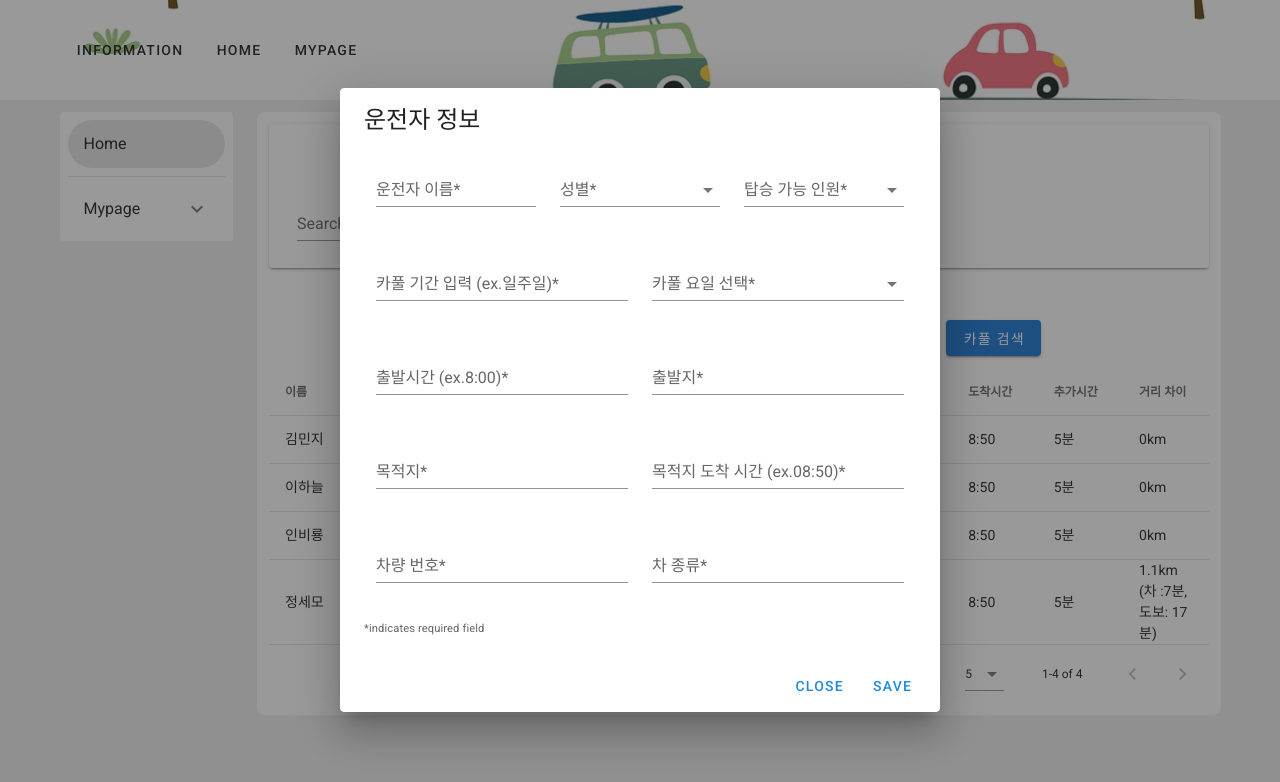
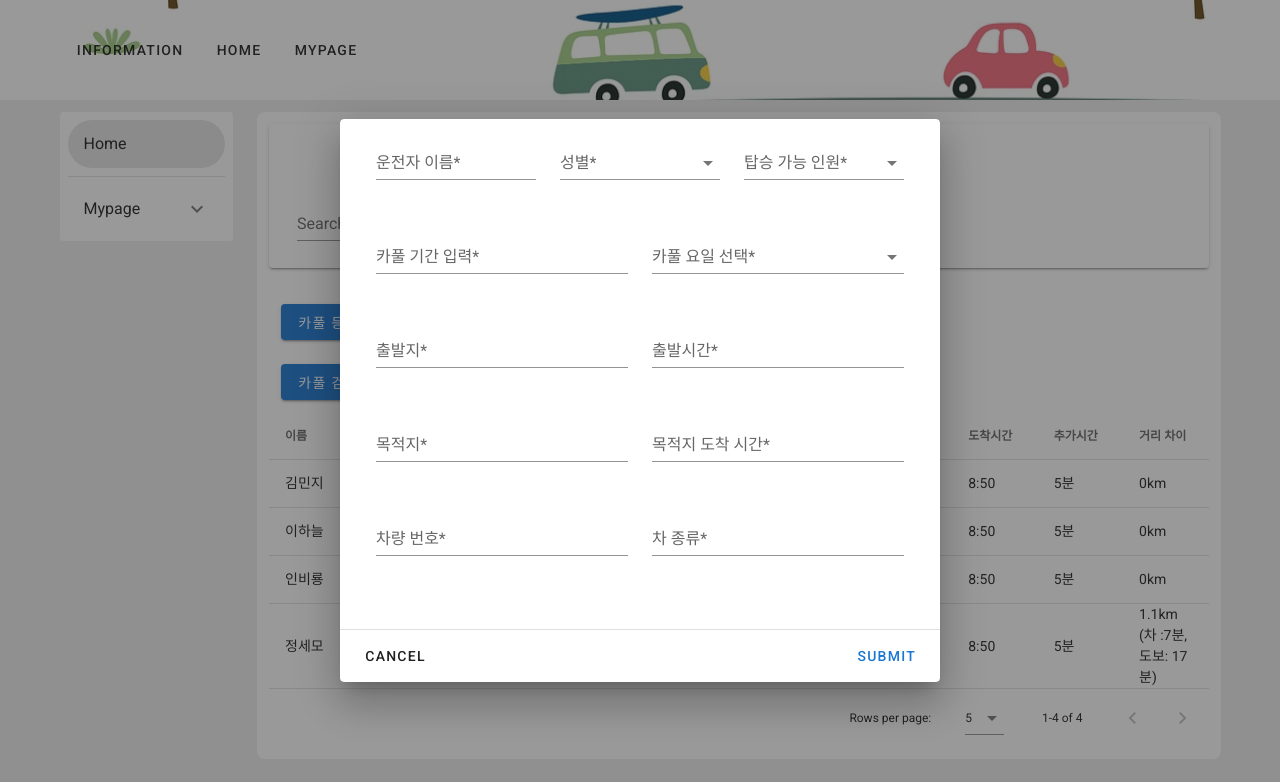
Before and after one commit to subeen-park/car-project, a Vue app: page / in a window 1280 px wide. Both pictures are taken after a click on the button "카풀 등록". Shown: the top 782 px of the page. Built offline with nearby package versions, Linux system fonts and the light colour scheme.

Commit message:
<<10주차>> 카풀 등록 유효성 검사 구현. => 카풀 등록 100% 구현, 추가 소요시간, 탑승자 탑승 시간은 x

```diff
--- a/src/views/Home.vue
+++ b/src/views/Home.vue
@@ -7,59 +7,6 @@
 <p align="center"> 카풀 검색 필터 </p>
 
 
-
-<!-- 날짜 선택 , 달력 --> <!--
-    <v-row>
-    <v-col
-      cols="5"
-    >
-      <v-menu
-        ref="menu"
-        v-model="menu"
-        :close-on-content-click="false"
-        :return-value.sync="date"
-        transition="scale-transition"
-        offset-y
-        min-width="auto"
-      >
-        <template v-slot:activator="{ on, attrs }">
-          <v-combobox
-            v-model="date"
-            multiple
-            chips
-            small-chips
-            label="카풀 선택 날짜"
-            prepend-icon="mdi-calendar"
-            readonly
-            v-bind="attrs"
-            v-on="on"
-          ></v-combobox>
-        </template>
-        <v-date-picker
-          v-model="date"
-          no-title
-          scrollable
-          multiple
-        >
-          <v-spacer></v-spacer>
-          <v-btn
-            text
-            color="primary"
-            @click="menu = false"
-          >
-            Cancel
-          </v-btn>
-          <v-btn
-            text
-            color="primary"
-            @click="$refs.menu.save(date)"
-          >
-            OK
-          </v-btn>
-        </v-date-picker>
-      </v-menu>
-    </v-col>
-    </v-row> <!-- 달력 -->
 
     <v-col
     sm="6">
@@ -80,11 +27,12 @@
 
 <br>
 
-      <v-row justify="center"> <!-- 카풀 등록 dialog, 운전자용 -->
+      <v-row > <!-- 카풀 등록 dialog, 운전자용 -->
 
 <v-col
   cols="12"
-sm="6">
+  m="6">
+
     <v-dialog
       v-model="dialog"
       max-width="600px"
@@ -98,33 +46,31 @@ sm="6">
           v-on="on"
 
         >
-
-
          카풀 등록
         </v-btn>
 
       </template>
-      <v-card>
-        <v-card-title>
-          <span class="text-h5">운전자 정보</span>
-        </v-card-title>
+       <v-card ref="form">
         <v-card-text>
           <v-container>
             <v-row>
+
           <v-col
                 cols="12"
                 sm="6"
                 md="4"
               >
           <v-text-field
-                  label="운전자 이름*"
             ref="input_name"
             v-model="input_name"
-                  :rules="[() => !!input_name  || '이름을 입력하세요.']"
+            :rules="[() => !!input_name || '이름을 입력하세요']"
             :error-messages="errorMessages"
+            label="운전자 이름*"
+            placeholder="ex) 김인하"
             required
           ></v-text-field>
           </v-col>
+
 
           <v-col
                 cols="12"
@@ -133,12 +79,15 @@ sm="6">
               >
           <v-select
             :items="['여자', '남자']"
+            ref="input_gender"
+            v-model="input_gender"
+            :rules="[() => !!input_gender || '성별을 선택하세요']"
             label="성별*"
-                  v-model="input_gender"
-                  :rules="[() => !!input_gender || '성별을 선택하세요.']"
             required
           ></v-select>
           </v-col>
+
+
 
          <v-col
                 cols="12"
@@ -147,42 +96,47 @@ sm="6">
               >
           <v-select
             :items="['1', '2', '3', '4', '5', '6']"
+            ref="input_seat"
+            v-model="input_seat"
+            :rules="[() => !!input_seat || '탑승 가능 인원을 선택하세요']"
             label="탑승 가능 인원*"
-                  v-model="input_seat"
-                  :rules="[() => !!input_seat || '성별을 선택하세요.']"
+            required
           ></v-select>
          </v-col>
+
+
+
 
           <v-col
               sm="6">
           <v-text-field
-                  label="카풀 기간 입력 (ex.일주일)*"
+            ref="input_period"
             v-model="input_period"
-                  :rules="[() => !!input_period || '기간을 입력하세요.']"
+            :rules="[() => !!input_period || 'This field is required']"
+            label="카풀 기간 입력*"
+            required
+            placeholder="ex) 1개월"
           ></v-text-field>
           </v-col>
+
+
+
 
           <v-col
               sm="6">
            <v-autocomplete
             :items="['월요일', '화요일', '수요일', '목요일', '금요일', '토요일', '일요일']"
+            ref="input_day"
+            v-model="input_day"
+            :rules="[() => !!input_day || '요일을 선택하세요']"
             label="카풀 요일 선택*"
-                  v-model="input_day"
-                  :rules="[() => !!input_day || '날짜를 선택하세요.']"
-                  multiple
-                ></v-autocomplete>
+            required
+          >
+           </v-autocomplete>
           </v-col>
 
 
-              <v-col
-              cols="12"
-              sm="6">
-                <v-text-field
-                  label="출발시간 (ex.8:00)*"
-                  v-model="input_start_time"
-                  :rules="[() => !!input_start_time || '시간을 입력하세요.']"
-                ></v-text-field>
-              </v-col>
+
 
 
           <v-col
@@ -190,11 +144,18 @@ sm="6">
               sm="6"
               >
                 <v-text-field
+                  ref="input_start_point"
                   label="출발지*"
                   v-model="input_start_point"
                   :rules="[() => !!input_start_point || '출발지를 입력하세요.']"
+                  required
+                  placeholder="ex) 주안역"
                 ></v-text-field>
               </v-col>
+
+
+
+
 
 
 
@@ -202,19 +163,47 @@ sm="6">
               cols="12"
               sm="6">
                 <v-text-field
-                  label="목적지*"
-                  v-model="input_destination"
-                  :rules="[() => !!input_destination || '목적지를 입력하세요.']"
+                  ref="input_start_time"
+                  label="출발시간*"
+                  v-model="input_start_time"
+                  :rules="[() => !!input_start_time || '출발시간을 입력하세요.']"
+                  required
+                  placeholder="ex) 8:00"
                 ></v-text-field>
               </v-col>
+
+
+
+
+
+
 
               <v-col
               cols="12"
               sm="6">
                 <v-text-field
-                  label="목적지 도착 시간 (ex.08:50)*"
+                  ref="input_destination"
+                  label="목적지*"
+                  v-model="input_destination"
+                  :rules="[() => !!input_destination || '목적지를 입력하세요.']"
+                  required
+                  placeholder="ex) 8:00"
+                ></v-text-field>
+              </v-col>
+
+
+
+
+              <v-col
+              cols="12"
+              sm="6">
+                <v-text-field
+                  ref="input_destination_time"
+                  label="목적지 도착 시간*"
                   v-model="input_destination_time"
                   :rules="[() => !!input_destination_time || '목적지 도착 시간을 입력 하세요.']"
+                  required
+                  placeholder="ex) 8:50"
                 ></v-text-field>
               </v-col>
 
@@ -223,9 +212,12 @@ sm="6">
               cols="12"
               sm="6">
                 <v-text-field
+                  ref="input_car_number"
                   label="차량 번호*"
                   v-model="input_car_number"
-                  :rules="[() => !!input_car_number | '차량번호를 입력 하세요.']"
+                  :rules="[() => !!input_car_number || '차량번호를 입력 하세요.']"
+                  required
+                  placeholder="xx더 xxxx"
                 ></v-text-field>
               </v-col>
 
@@ -234,35 +226,57 @@ sm="6">
               cols="12"
               sm="6">
                 <v-text-field
+                  ref="input_car_type"
                   label="차 종류*"
                   v-model="input_car_type"
                   :rules="[() => !!input_car_type || '차종을 입력하세요.']"
+                  required
+                  placeholder="ex) 8:00"
                 ></v-text-field>
               </v-col>
+            </v-row>
+          </v-container>
+        </v-card-text>
 
 
-            </v-row>
-          </v-container>
-          <small>*indicates required field</small>
-        </v-card-text>
+        <v-divider class="mt-5"></v-divider>
         <v-card-actions>
-          <v-spacer></v-spacer>
           <v-btn
-            color="blue darken-1"
+          flat
+          @click="dialog = false"
           text
-            @click="dialog = false"
-          >
-            Close
+          >Cancel
           </v-btn>
 
+          <v-spacer></v-spacer>
+          <v-spacer></v-spacer>
+          <v-spacer></v-spacer>
+          <v-spacer></v-spacer>
+          <v-spacer></v-spacer>
+
+          <v-slide-x-reverse-transition>
+            <v-tooltip
+              v-if="formHasErrors"
+              bottom
+            >
+              <template v-slot:activator="{ on }">
                 <v-btn
-            color="blue darken-1"
+                  icon
+                  @click="resetForm"
+                  v-on="on"
                   text
+                >
+                refresh
+                </v-btn>
+              </template>
+              <span>내용 지우기</span>
+            </v-tooltip>
+          </v-slide-x-reverse-transition>
 
-            @click="[insertNew(),dialog=false]"
-          >
-            Save
-          </v-btn>
+           <v-spacer></v-spacer>
+
+
+          <v-btn color="primary" flat @click="[submit(),insertNew()]" text>Submit</v-btn>
         </v-card-actions>
       </v-card>
     </v-dialog>
@@ -271,7 +285,6 @@ sm="6">
   <v-col
     sm="6"
     md="1">
-    <p>  </p>
       <v-btn
        color="primary">
 
@@ -316,20 +329,25 @@ export default {
             date: [], // 기본 날짜
             dialog: false,
 
-            input_name:'', // 입력 받은 데이터
-            input_gender:'', // 입력 받은 데이터
-            input_seat:'',
-            input_period:'',
-            input_day:'',
-            input_start_time:'',
-            input_start_point:'',
-            input_destination:'',
-            input_destination_time:'',
-            input_car_number:'',
-            input_car_type:'',
 
-            formHasErrors: false, // 유효성 검사
+
             errorMessages: '',
+
+            input_name: null,
+            input_gender: null,
+            input_seat: null,
+            input_period: null,
+            input_day: null,
+            input_start_point:null,
+            input_start_time: null,
+            input_destination:null,
+            input_destination_time:null,
+            input_car_number:null,
+            input_car_type:null,
+
+            formHasErrors: false,
+
+
 
 
       carpool_list: [
@@ -419,8 +437,56 @@ export default {
       }
     },
 
+    computed: {
+      form () {
+        return {
+          input_name: this.input_name,
+          input_gender: this.input_gender,
+          input_seat: this.input_seat,
+          input_period: this.input_period,
+          input_day: this.input_day,
+          input_start_point: this.input_start_point,
+          input_start_time: this.input_start_time,
+          input_destination:this.input_destination,
+          input_destination_time:this.input_destination_time,
+          input_car_number:this.input_car_number,
+          input_car_type:this.input_car_type
+        }
+      }
+    },
+
+    watch: {
+      name () {
+        this.errorMessages = ''
+      }
+    },
+
     methods: {
-    insertNew() { // 새글쓰기 구현
+
+      resetForm () {
+        this.errorMessages = []
+        this.formHasErrors = false
+
+        Object.keys(this.form).forEach(f => {
+          this.$refs[f].reset()
+        })
+      },
+      submit () {
+        this.formHasErrors = false
+
+        Object.keys(this.form).forEach(f => {
+          if (!this.form[f]) this.formHasErrors = true
+
+          this.$refs[f].validate(true)
+        })
+
+       if(this.formHasErrors==false){
+          this.dialog=false
+        }
+
+      },
+
+      insertNew() { // 카풀 등록 함수
 
 
 
@@ -437,17 +503,6 @@ export default {
         "extra_time":"",
         "extra_distance":"" })
        },
-    chekedform(){
-     this.formHasErrors = false
-
-        Object.keys(this.carpool_list).forEach(f => {
-          if (!this.carpool_list[f]) this.formHasErrors = true
-
-          this.$refs[f].validate(true)
-        })
-    }
-
-
     }
   }
 </script>
```
Lines whose indentation alone changed are shown as unchanged.
